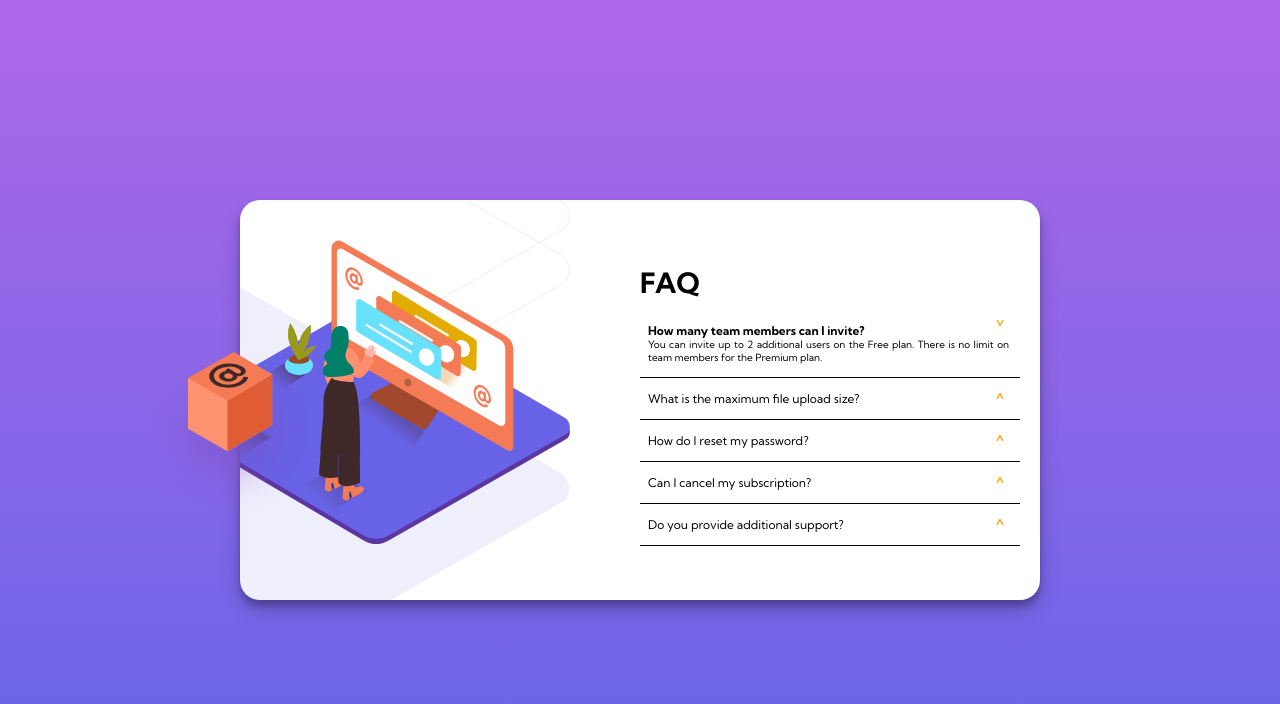
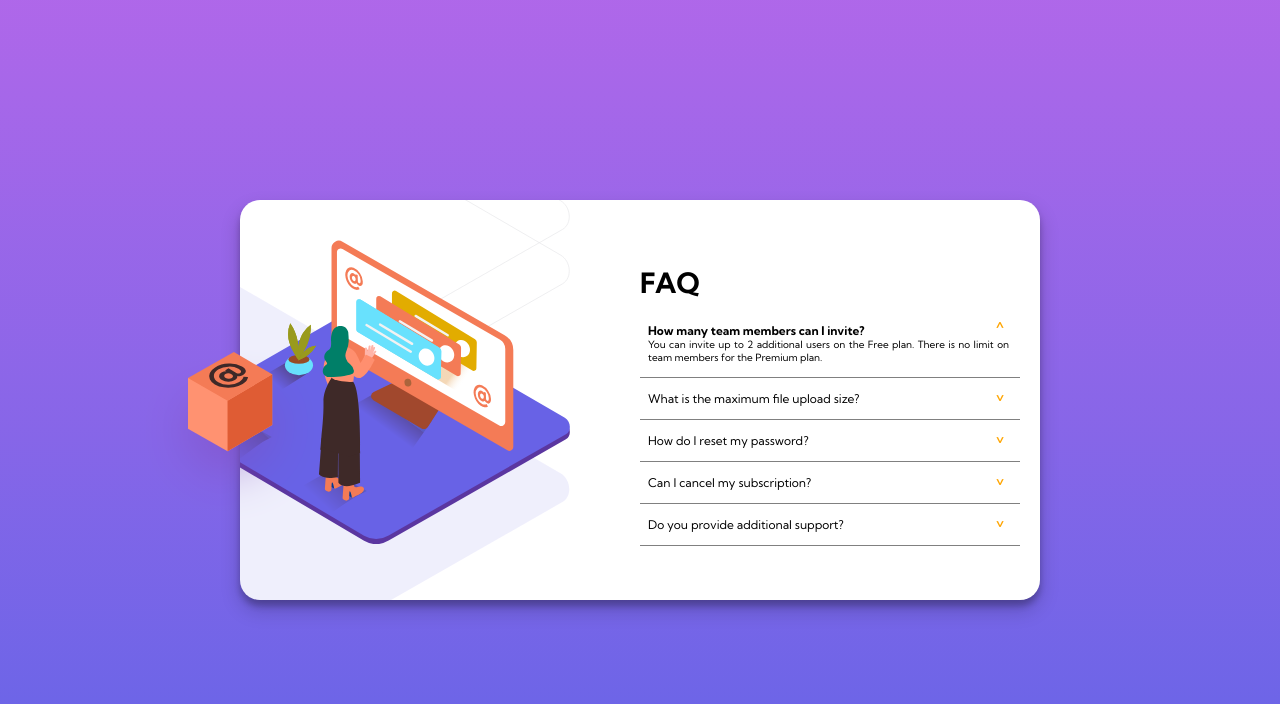
Before and after one commit to patryk468/FAQ-Accordion-Card, a plain HTML site: page index.html in a window 1280 px wide. Both pictures are taken after a click on the element 828 px from the left and 343 px from the top of the page. Drawn offline with Linux system fonts and the light colour scheme.

Commit message:
little change in arrow

```diff
--- a/style.css
+++ b/style.css
@@ -99,7 +99,7 @@
   hr {
       width: 100%;
       border: none;
-      border-top: 1px solid black;
+      border-top: 1px solid gray;
   }
 
   .accordion .label {
@@ -140,19 +140,16 @@
       color: orange;
       font-weight: bold;
       position: absolute;
-      top: 50%;
-      right: 5px;
+      top: -5px;
+      right: -10px;
       font-size: 15px;
-      transform: translateY(-50%);
+      transform: translate(-15px) rotate(180deg);
   }
 
   .accordion .container.active .label::before {
-      content: '^';
-      font-weight: bold;
-      color: orange;
-      rotate: 180deg;
+      transform: translateY(-15px) rotate(0deg);
+      top: 10px;
       right: 5px;
-      bottom: 10px;
   }
 
   @media (max-width:930px) {
```
